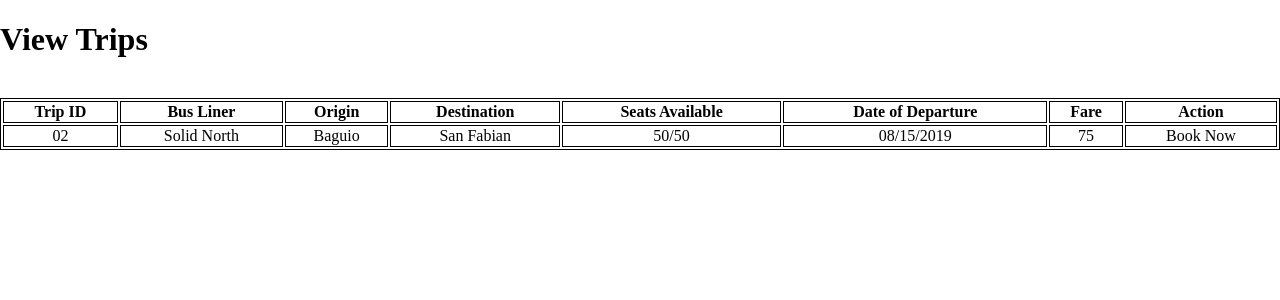
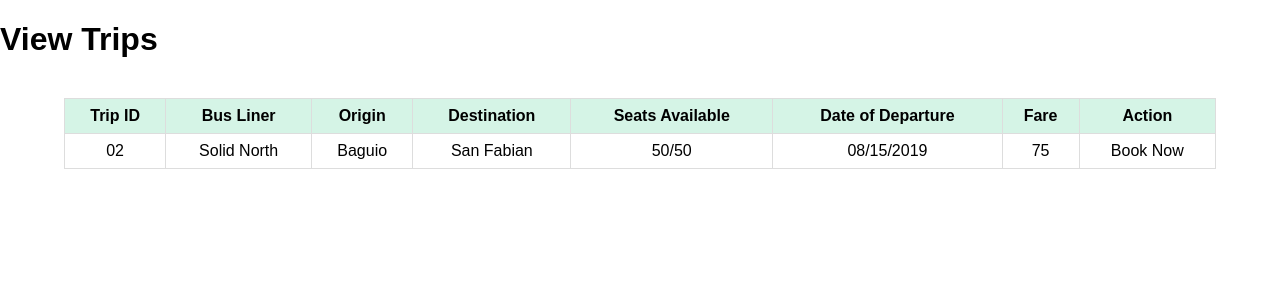
Before and after one commit to ferdzdeAsis/WebShort, a PHP site: page /views/viewTrips.html in a window 1280 px wide. Shown: the part 51-351 px from the top of the page. Run offline with PHP 8.4, Linux system fonts and the light colour scheme.

Commit message:
forgot to add this

```diff
--- a/Client-Side/static/css/style.css
+++ b/Client-Side/static/css/style.css
@@ -30,7 +30,7 @@ header{
 .button {
     border-radius: 25px;
     margin-top: 550px;
-    left: 700px;
+    left: 850px;
     width: 200px;
     height: 50px;
     font-size: 25px;
@@ -138,3 +138,25 @@ div#footer {
     display: flex;
     margin-left: 60%;
 }
+.view-trips{
+    border-collapse: collapse;
+    width: 90%;
+    margin-left: 5%;
+    margin-right: 15%;
+    font-family: Arial, Helvetica, sans-serif;
+    border: 0px;
+}
+th{
+    background-color: #d5f4e6;
+}
+.viewTrips{
+    font-family: Arial, Helvetica, sans-serif;
+}
+.view-trips td, .view-trips th{
+    border: 1px solid #ddd;
+    padding: 8px;
+}
+
+.view-trips tr:hover{
+    background-color: #ddd;
+}
```
